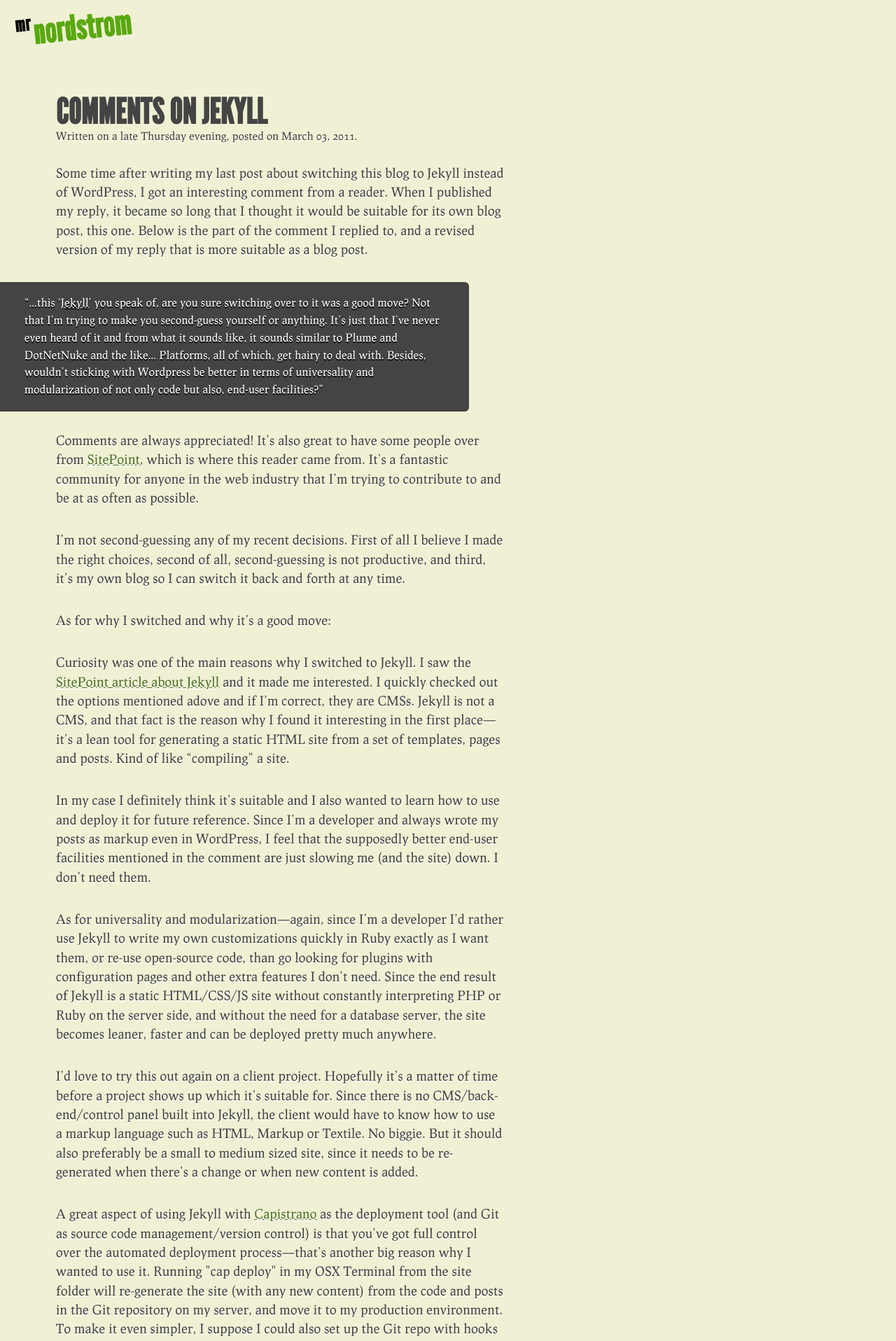
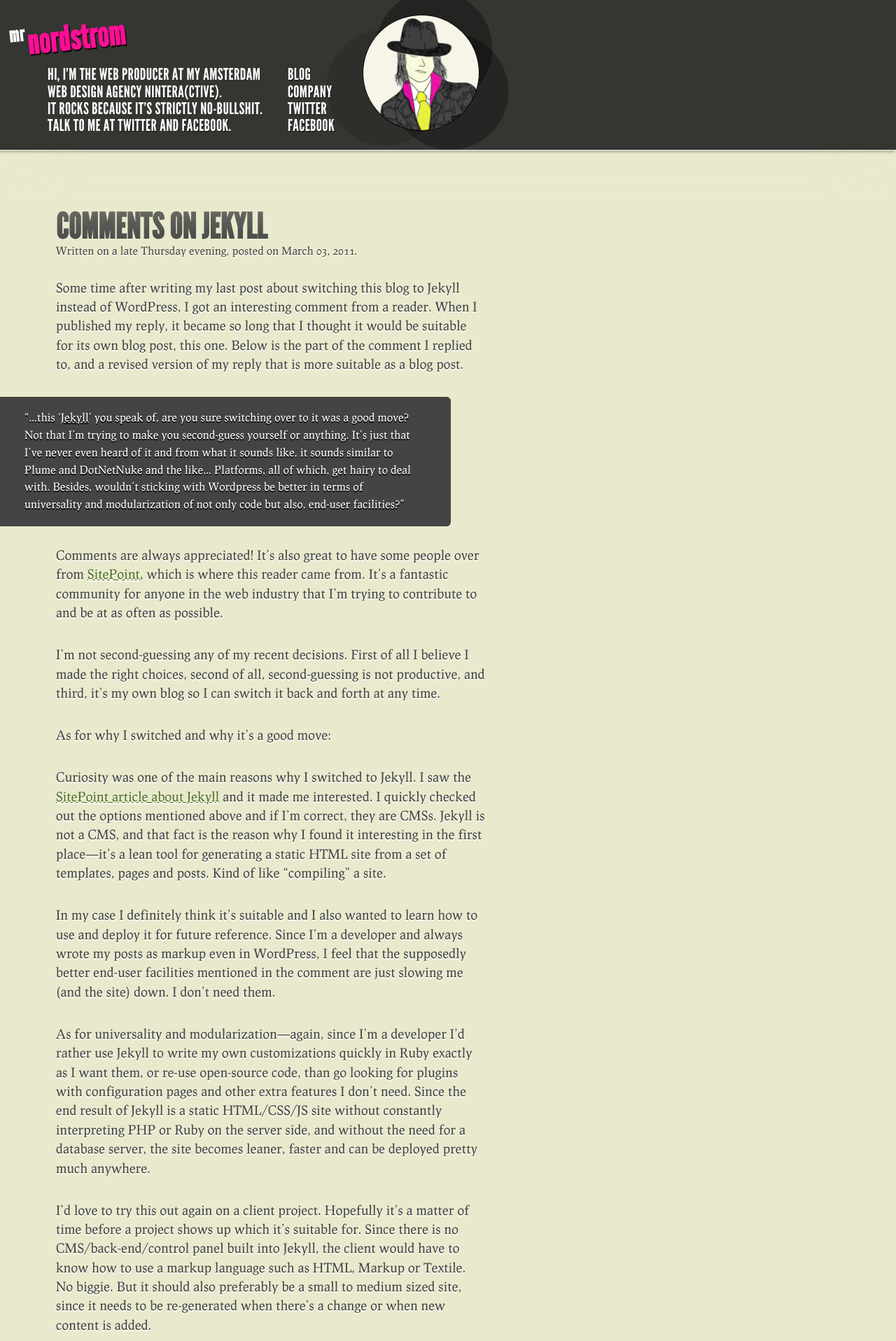
Before and after one commit to dnordstrom/mrnordstrom.com, a Jekyll site: the page built from _posts/2011-03-03-comments-on-jekyll.html, in a window 1280 px wide. Shown: the top 1916 px of the page at 70% size. Built offline with Jekyll 4.4.1, drawn with Linux system fonts in a browser that asks for light colours; Markdown is read by kramdown in place of the engine named in the settings; comment, search, counter and statistics services are not loaded.

Commit message:
New header with transparency.

```diff
--- a/_includes/large_header.html
+++ b/_includes/header.html
@@ -1,7 +1,6 @@
 <header role="banner">
   <h1><a href="/"><b>Mr</b>Nordstrom</a></h1>
   <section>
-    <div class="photo"></div>
       <p>Hi, I&rsquo;m the web producer at my Amsterdam web design agency <a href="http://www.nintera.com/">Nintera(ctive)</a>.
         <br>
         It rocks because it&rsquo;s strictly no-bullshit.
@@ -9,4 +8,14 @@
         Talk to me at <a href="http://twitter.com/mrnordstrom">Twitter</a> and <a href="http://www.facebook.com/dnordstrom">Facebook</a>.
     </p>
   </section>
+  <nav>
+    <ul>
+      <li><a href="/">Blog</a></li>
+      <li><a href="/">Company</a></li>
+      <li><a href="/">Twitter</a></li>
+      <li><a href="/">Facebook</a></li>
+    </ul>
+  </nav>
+  <div class="photo"></div>
+  <div id="header-wrapper"></div>
 </header>
--- a/_includes/small_header.html
+++ /dev/null
@@ -1,3 +0,0 @@
-<header role="banner">
-  <h1><a href="/"><b>Mr</b>Nordstrom</a></h1>
-</header>
--- a/_layouts/base.html
+++ b/_layouts/base.html
@@ -1,6 +1,6 @@
 {% include head.html %}
 
-{% include large_header.html %}
+{% include header.html %}
 
 <section class="base" role="main">
   {{ content }}
--- a/_layouts/post.html
+++ b/_layouts/post.html
@@ -1,6 +1,6 @@
 {% include head.html %}
 
-{% include small_header.html %}
+{% include header.html %}
 
 <section class="post" role="main">
   <article>
--- a/_posts/2011-03-03-comments-on-jekyll.html
+++ b/_posts/2011-03-03-comments-on-jekyll.html
@@ -17,7 +17,7 @@
 
 <p>As for why I switched and why it&rsquo;s a good move:</p>
 
-<p>Curiosity was one of the main reasons why I switched to Jekyll. I saw the <a href="http://articles.sitepoint.com/article/jekyll-sites-made-simple">SitePoint article about Jekyll</a> and it made me interested. I quickly checked out the options mentioned adove and if I&rsquo;m correct, they are CMSs. Jekyll is not a CMS, and that fact is the reason why I found it interesting in the first place&mdash;it&rsquo;s a lean tool for generating a static HTML site from a set of templates, pages and posts. Kind of like &ldquo;compiling&rdquo; a site.</p>
+<p>Curiosity was one of the main reasons why I switched to Jekyll. I saw the <a href="http://articles.sitepoint.com/article/jekyll-sites-made-simple">SitePoint article about Jekyll</a> and it made me interested. I quickly checked out the options mentioned above and if I&rsquo;m correct, they are CMSs. Jekyll is not a CMS, and that fact is the reason why I found it interesting in the first place&mdash;it&rsquo;s a lean tool for generating a static HTML site from a set of templates, pages and posts. Kind of like &ldquo;compiling&rdquo; a site.</p>
 
 <p>In my case I definitely think it&rsquo;s suitable and I also wanted to learn how to use and deploy it for future reference. Since I&rsquo;m a developer and always wrote my posts as markup even in WordPress, I feel that the supposedly better end-user facilities mentioned in the comment are just slowing me (and the site) down. I don&rsquo;t need them.</p>
 
--- a/cats.html
+++ b/cats.html
@@ -47,6 +47,8 @@
     <a class="top_up" href="/images/cats/technician.jpeg"><img src="/images/cats/technician.jpeg"></a>
     <a class="top_up" href="/images/cats/www_lolcats_com_img_94155229046449880037.jpeg"><img src="/images/cats/www_lolcats_com_img_94155229046449880037.jpeg"></a>
 
+    <!-- 2011-04-20 -->
+
     <a class="top_up" href="/images/cats/128924449690435996.jpeg"><img src="/images/cats/128924449690435996.jpeg"></a>
     <a class="top_up" href="/images/cats/cat4.jpeg"><img src="/images/cats/cat4.jpeg"></a>
     <a class="top_up" href="/images/cats/forcefield.jpeg"><img src="/images/cats/forcefield.jpeg"></a>
--- a/css/style.css
+++ b/css/style.css
@@ -6,12 +6,10 @@
  */
 
 html {
-  background: #f0f0d4;
+  background: #E9E9CD; /*#f0f0d4*/;
 }
 
 body {
-  margin: 0 80px 80px;
-  width: 640px;
   font-size: 1.2em;
   font-family: Prociono, Georgia, serif;
   line-height: 1.45em;
@@ -56,59 +54,116 @@
 }
 
 header[role="banner"] {
-  margin: 0 0 100px 0;
   line-height: 0.6em;
+  position: fixed;
+  width: 100%;
+  overflow: hidden;
+}
+
+header[role="banner"] #header-wrapper {
+  background: #222; /*#FF0F95;*/
+  opacity: 0.9;
+  position: absolute;
+  width: 100%;
+  height: 500px;
+  top: 0;
+  left: 0;
+  z-index: 1;
+}
+
+header[role="banner"]:after {
+  border-bottom: 1px solid #eee;
+  display: block;
+  position: fixed;
+  content: "";
+  width: 100%;
+  height: 100px;
+  margin: -100px 0 0 0;
+  background: transparent;
+  -moz-box-shadow: -2px 3px 3px rgba(0, 0, 0, 0.2), 0 50px 100px #E9E9CD, 0 20px 50px #E9E9CD; /*#59A80F;*/
+  -webkit-box-shadow: -2px 3px 3px rgba(0, 0, 0, 0.2), 0 50px 100px #E9E9CD, 0 20px 50px #E9E9CD; /*#59A80F;*/
+  box-shadow: -2px 3px 3px rgba(0, 0, 0, 0.2), 0 50px 100px #E9E9CD, 0 20px 50px #E9E9CD; /*#59A80F;*/
 }
 
 header[role="banner"] section a:link,
 header[role="banner"] section a:visited,
 header[role="banner"] section a:focus,
-header[role="banner"] section a:active {
+header[role="banner"] section a:active,
+header[role="banner"] nav a:link,
+header[role="banner"] nav a:visited,
+header[role="banner"] nav a:focus,
+header[role="banner"] nav a:active {
   color: #fff;
-  text-shadow: 1px 2px 0 #222222;
+  text-shadow: 1px 2px 0 #222;
   text-decoration: none;
-  -moz-transition: all 0.3s ease-in-out;
-  -webkit-transition: all 0.3s ease-in-out;
-  transition: all 0.3s ease-in-out;
+  -moz-transition: all 0.2s ease-in-out;
+  -webkit-transition: all 0.2s ease-in-out;
+  transition: all 0.2s ease-in-out;
 }
 
-header[role="banner"] section a:hover {
-  color: #000;
-  text-shadow: 1px 2px 0 #fff;
+header[role="banner"] section a:hover,
+header[role="banner"] nav a:hover {
+  color: #FF0F95;
+  text-shadow: 1px 2px 0 #222;
 }
 
 header[role="banner"] h1 {
-  margin: -25px 0 40px -35px;
+  color: #4B7023;
+  margin: -40px 0 0 35px;
   -moz-transform: rotate(-6deg);
   -webkit-transform: rotate(-6deg);
   -o-transform: rotate(-6deg);
   transform: rotate(-6deg);
   text-transform: lowercase;
+  z-index: 100;
+  position: relative;
+}
+
+header[role="banner"] h1 a:link,
+header[role="banner"] h1 a:visited,
+header[role="banner"] h1 a:active,
+header[role="banner"] h1 a:focus {
+  color: #FF0F95;
+  text-shadow: 1px 2px 0 #000;
+}
+
+header[role="banner"] h1 a:hover {
+  color: #fff;
 }
 
 header[role="banner"] h1 b {
   display: block;
   font-size: 0.6em;
   margin: 0 0 -35px -25px;
-  color: #000;
+  color: #fff;
   text-shadow: none;
 }
 
-header[role="banner"] section {
-  float: left;
-  margin: 0 0 100px;
+header[role="banner"] nav {
+  display: inline-block;
+  margin: 0 35px 0 0;
+  z-index: 200;
+  position: relative;
 }
 
-header[role="banner"] section .photo {
+header[role="banner"] li,
+header[role="banner"] section {
+  line-height: 1.05em;
+  font-family: LeagueGothic;
+  text-transform: uppercase;
+  font-size: 1.2em;
+}
+
+header[role="banner"] .photo {
+  display: inline-block;
   -moz-border-radius: 100px;
   -webkit-border-radius: 100px;
   border-radius: 100px;
-  -moz-box-shadow: 1px 3px 0 #59A80F;
-  -webkit-box-shadow: 1px 3px 0 #59A80F;
-  box-shadow: 1px 3px 0 #59A80F;
+  -moz-box-shadow: 0 0 20px #111;
+  -webkit-box-shadow: 0 0 20px #111;
+  box-shadow: 25px -30px 0 rgba(0, 0, 0, 0.35), 35px 35px 0 rgba(0, 0, 0, 0.3), -55px 10px 0 rgba(0, 0, 0, 0.15);
   background: url("images/me.png") no-repeat scroll left top white;
-  border: 2px solid #000;
-  float: left;
+  border: 1px solid #000;
   height: 164px;
   padding: 0;
   position: relative;
@@ -116,47 +171,27 @@
   -webkit-transform: rotate(-12deg);
   transform: rotate(-12deg);
   width: 165px;
+  z-index: 100;
+}
+
+header[role="banner"] section {
+  color: #fff;
+  display: inline-block;
+  margin: 25px 10px 0 50px;
+  padding: 14px 18px 0;
+  width: 310px;
+  position: relative;
+  z-index: 100;
 }
 
 header[role="banner"] section p {
-  -moz-border-radius: 30px;
-  -webkit-border-radius: 30px;
-  border-radius: 30px;
-  -moz-box-shadow: 1px 2px 0 #000;
-  -webkit-box-shadow: 1px 2px 0 #000;
-  box-shadow: 1px 2px 0 #000;
-  background: #FF0F95;
-  color: #fff;
-  float: left;
-  font-family: LeagueGothic;
-  font-size: 1.2em;
-  line-height: 1.05em;
-  margin: 25px 0 0 50px;
-  padding: 14px 18px 10px;
-  position: relative;
-  text-transform: uppercase;
-  width: 310px;
-}
-
-header[role="banner"] section p:after {
-	content: "";
-	display: block; /* reduce the damage in FF3.0 */
-	position: absolute;
-	width: 0;
-	height: 0;
-	border: 20px solid transparent;
-	border-top-color: #FF0F95;
-  top: 47px; /* controls vertical position */
-  left: -30px; /* value = - border-left-width - border-right-width */
-  bottom:auto;
-  border-width: 15px 30px 15px 0;
-  border-style: solid;
-  border-color: transparent #FF0F95;
+  margin: 0 0 22px;
 }
 
 section[role="main"] {
-  clear: both;
-  /*font-size: 0.8em;*/
+  padding: 300px 0 0;
+  margin: 0 0 0 80px;
+  width: 32em;
 }
 
 h1 time {
@@ -197,16 +232,11 @@
 h1 a:active,
 h1 a:focus {
   color: #59A80F;
-  -moz-transition: all 0.2s ease-in-out;
-  -webkit-transition: all 0.2s ease-in-out;
-  transition: all 0.2s ease-in-out;
+  text-shadow: 1px 1px 0 #fff;
 }
 
 h1 a:hover {
-  text-shadow: 1px 2px 0 #000;
-  -moz-transition: all 0.2s ease-in-out;
-  -webkit-transition: all 0.2s ease-in-out;
-  transition: all 0.2s ease-in-out;
+  text-shadow: 1px 1px 0 #000;
 }
 
 article h2 {
@@ -315,15 +345,12 @@
 /* Comments */
 
 aside {
-  margin: 75px 0 0;
+  margin: 75px 0 0 80px;
+  width: 32em;
 }
 
 #comments:target {
   display: block;
-}
-
-#comments {
-  /*display: none;*/
 }
 
 body > a[href="#comments"] {
--- a/feed.xml
+++ b/feed.xml
@@ -4,7 +4,7 @@
 <?xml version="1.0" encoding="utf-8"?>
 <feed xmlns="http://www.w3.org/2005/Atom">
 
- <title>Mr. Nordstrom - Web Design / Development / Production</title>
+ <title>Mr. Nordstrom - Amsterdam Web Design / Development / Production</title>
  <link href="http://mrnordstrom.com/rss.xml" rel="self"/>
  <link href="http://mrnordstrom.com.com/"/>
  <updated>{{ site.time | date_to_xmlschema }}</updated>
```
